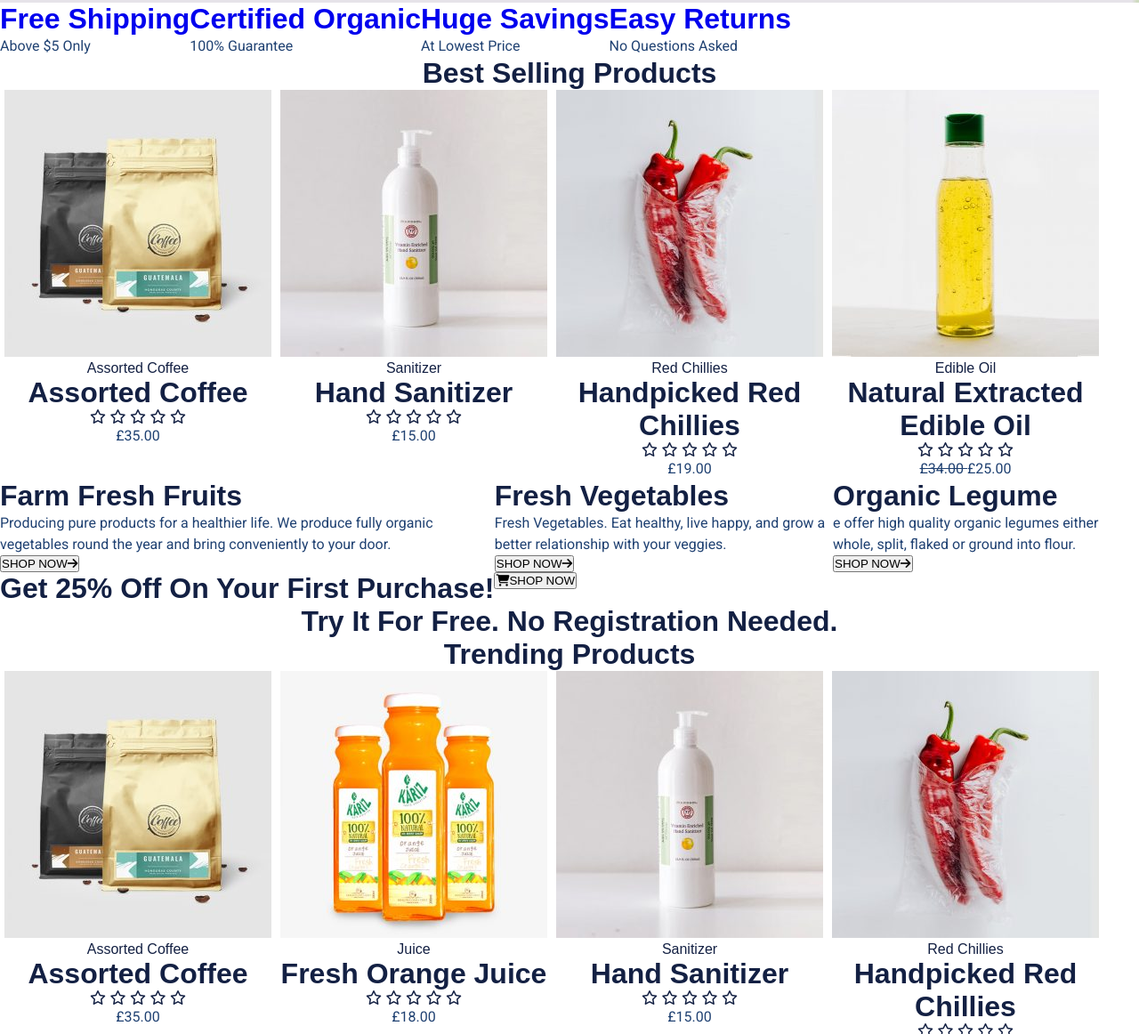
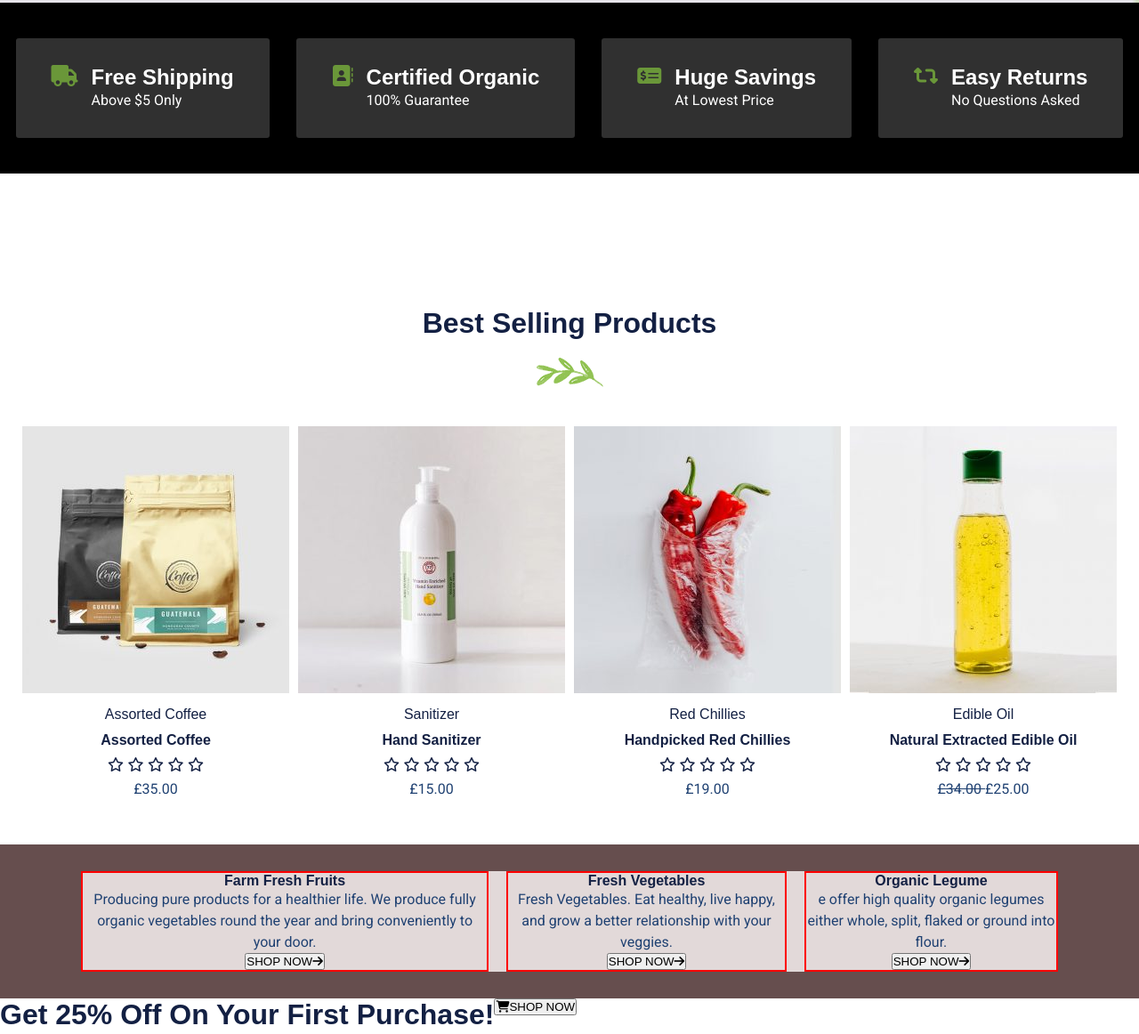
Before and after one commit to asifulkarimnabir/organic-shop-e-commerce-project, a plain HTML site: page index.html in a window 1280 px wide. Shown: the part 912-2074 px from the top of the page at 89% size. Drawn offline with Linux system fonts and the light colour scheme.

Commit message:
styling best selling section

```diff
--- a/index.html
+++ b/index.html
@@ -97,28 +97,43 @@
     <!-- our elementor section  -->
     <section class="elementor-container">
       <div class="elementor-section">
+        <div class="elementors">
+          <i class="fa-solid fa-truck elementor-icons"></i>
           <div>
-          <h2><a href="#">Free Shipping</a></h2>
+            <a href="#"><h3>Free Shipping</h3></a>
             <p>Above $5 Only</p>
           </div>
+        </div>
+        <div class="elementors">
+          <i class="fa-solid fa-address-book elementor-icons"></i>
           <div>
-          <h2><a href="#">Certified Organic</a></h2>
+            <a href="#"><h3>Certified Organic</h3></a>
             <p>100% Guarantee</p>
           </div>
+        </div>
+        <div class="elementors">
+          <i class="fa-solid fa-money-check-dollar elementor-icons"></i>
           <div>
-          <h2><a href="#">Huge Savings</a></h2>
+            <a href="#"><h3>Huge Savings</h3></a>
             <p>At Lowest Price</p>
           </div>
+        </div>
+        <div class="elementors">
+          <i class="fa-solid fa-retweet elementor-icons"></i>
           <div>
-          <h2><a href="#"> Easy Returns</a></h2>
+            <a href="#"><h3>Easy Returns</h3></a>
             <p>No Questions Asked</p>
+          </div>
         </div>
       </div>
     </section>
     <!-- our best selling product section -->
-    <section>
-      <h2 style="text-align: center">Best Selling Products</h2>
-      <div style="display: flex; text-align: center">
+    <section class="best-selling-container">
+      <div class="best-selling-heading">
+        <h2>Best Selling Products</h2>
+        <img src="./images/logo-leaf-new.png" alt="leaf logo" />
+      </div>
+      <div class="best-selling-section">
         <div class="best-selling-products">
           <figure>
             <img
@@ -127,7 +142,9 @@
             />
             <figcaption>Assorted Coffee</figcaption>
           </figure>
-          <h2>Assorted Coffee</h2>
+          <a href="#">
+            <h4>Assorted Coffee</h4>
+          </a>
           <i class="fa-regular fa-star"></i>
           <i class="fa-regular fa-star"></i>
           <i class="fa-regular fa-star"></i>
@@ -143,7 +160,9 @@
             />
             <figcaption>Sanitizer</figcaption>
           </figure>
-          <h2>Hand Sanitizer</h2>
+          <a href="#">
+            <h4>Hand Sanitizer</h4>
+          </a>
           <i class="fa-regular fa-star"></i>
           <i class="fa-regular fa-star"></i>
           <i class="fa-regular fa-star"></i>
@@ -159,7 +178,9 @@
             />
             <figcaption>Red Chillies</figcaption>
           </figure>
-          <h2>Handpicked Red Chillies</h2>
+          <a href="#">
+            <h4>Handpicked Red Chillies</h4>
+          </a>
           <i class="fa-regular fa-star"></i>
           <i class="fa-regular fa-star"></i>
           <i class="fa-regular fa-star"></i>
@@ -175,7 +196,9 @@
             />
             <figcaption>Edible Oil</figcaption>
           </figure>
-          <h2>Natural Extracted Edible Oil</h2>
+          <a href="#">
+            <h4>Natural Extracted Edible Oil</h4>
+          </a>
           <i class="fa-regular fa-star"></i>
           <i class="fa-regular fa-star"></i>
           <i class="fa-regular fa-star"></i>
@@ -189,9 +212,10 @@
     </section>
     <!-- our product categories section  -->
     <section>
-      <div style="display: flex">
-        <div>
-          <h2>Farm Fresh Fruits</h2>
+      <div class="product-categories-container">
+        <div class="product-categories-section">
+          <div class="product-categories">
+            <h4>Farm Fresh Fruits</h4>
             <p>
               Producing pure products for a healthier life. We produce fully
               organic vegetables round the year and bring conveniently to your
@@ -201,8 +225,8 @@
               <button>SHOP NOW<i class="fa-solid fa-arrow-right"></i></button>
             </a>
           </div>
-        <div>
-          <h2>Fresh Vegetables</h2>
+          <div class="product-categories">
+            <h4>Fresh Vegetables</h4>
             <p>
               Fresh Vegetables. Eat healthy, live happy, and grow a better
               relationship with your veggies.
@@ -211,15 +235,16 @@
               <button>SHOP NOW<i class="fa-solid fa-arrow-right"></i></button>
             </a>
           </div>
-        <div>
-          <h2>Organic Legume</h2>
+          <div class="product-categories">
+            <h4>Organic Legume</h4>
             <p>
-            e offer high quality organic legumes either whole, split, flaked or
-            ground into flour.
+              e offer high quality organic legumes either whole, split, flaked
+              or ground into flour.
             </p>
             <a href="#" target="_blank">
               <button>SHOP NOW<i class="fa-solid fa-arrow-right"></i></button>
             </a>
+          </div>
         </div>
       </div>
       <!-- discount offers for new comers -->
--- a/style.css
+++ b/style.css
@@ -113,5 +113,66 @@ main {
 }
 /* elementor section */
 .elementor-section {
+  background-color: #000000;
   display: flex;
+  justify-content: center;
+  gap: 30px;
+  padding: 40px 0;
 }
+.elementor-icons {
+  color: #6a9739;
+  font-size: 1.5rem;
+  padding-right: 15px;
+}
+.elementors {
+  background-color: #303030;
+  padding: 30px 40px;
+  border-radius: 3px;
+  display: flex;
+  flex-direction: row;
+}
+.elementors a,
+.elementors p {
+  color: #ffffff;
+}
+
+/* best selling product section */
+.best-selling-container {
+  padding: 150px 0 50px 0;
+}
+.best-selling-heading {
+  text-align: center;
+}
+.best-selling-heading img {
+  padding: 20px 0 40px 0;
+}
+.best-selling-section {
+  display: flex;
+  justify-content: center;
+}
+.best-selling-products {
+  text-align: center;
+  line-height: 1.8rem;
+}
+.best-selling-products a {
+  display: block;
+  color: var(--primary-text-color);
+}
+
+/* product-categories */
+.product-categories-container {
+  background-color: rgb(102, 78, 78);
+  padding: 30px;
+}
+.product-categories-section {
+  background-color: rgb(226, 217, 217);
+  max-width: 90%;
+  margin: auto;
+  display: flex;
+  justify-content: center;
+  gap: 20px;
+}
+.product-categories {
+  border: 2px solid red;
+  text-align: center;
+}
```
Lines whose indentation alone changed are shown as unchanged.
